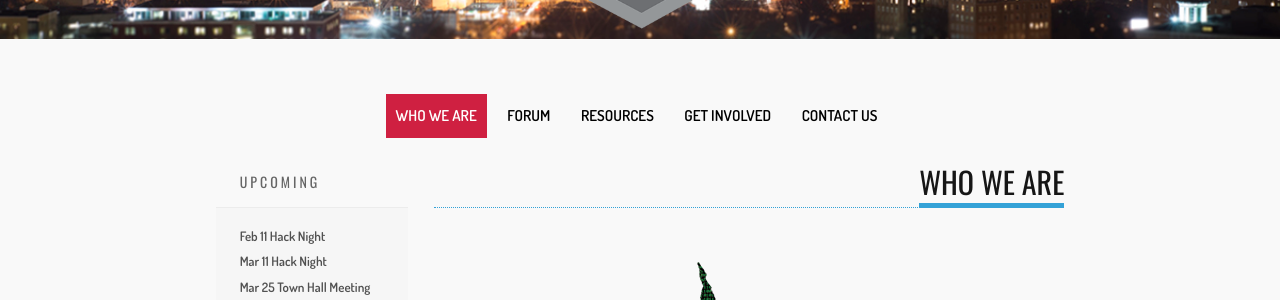
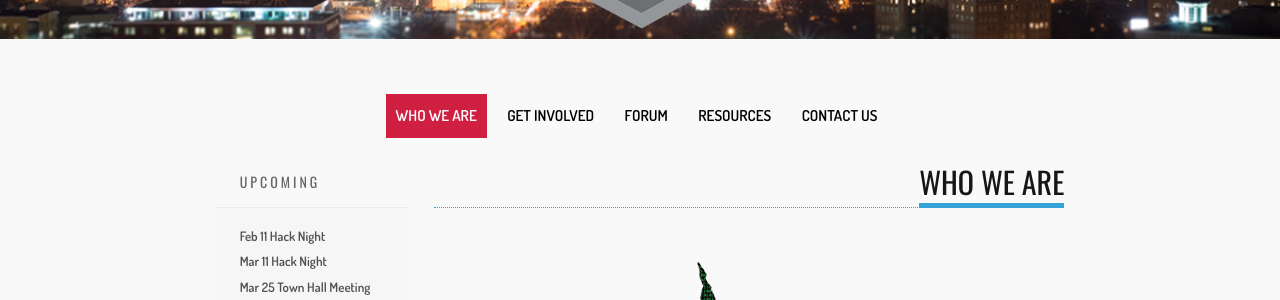
Before and after one commit to codeforbirmingham/codeforbirmingham.github.io, a Jekyll site: the page built from index.md, in a window 1280 px wide and 900 px high. Shown: the part 261-561 px from the top of the window. Built offline with Jekyll 4.4.1, drawn with Linux system fonts in a browser that asks for light colours.

Commit message:
Move "Get Involved" section further to the front.

```diff
--- a/_layouts/default.html
+++ b/_layouts/default.html
@@ -22,6 +22,11 @@
                 {% else %}
                     <li><a href="/">Who We Are</a></li>
                 {% endif %}
+                {% if page.active == "get-involved" %}
+                    <li class="active"><a href="/get-involved">Get Involved</a></li>
+                {% else %}
+                    <li><a href="/get-involved">Get Involved</a></li>
+                {% endif %}
                 {% if page.active == "forum" %}
                     <li class="active"><a href="/forum">Forum</a></li>
                 {% else %}
@@ -31,11 +36,6 @@
                     <li class="active"><a href="/resources">Resources</a></li>
                 {% else %}
                     <li><a href="/resources">Resources</a></li>
-                {% endif %}
-                {% if page.active == "get-involved" %}
-                    <li class="active"><a href="/get-involved">Get Involved</a></li>
-                {% else %}
-                    <li><a href="/get-involved">Get Involved</a></li>
                 {% endif %}
                 {% if page.active == "contact-us" %}
                     <li class="active"><a href="/contact-us">Contact Us</a></li>
```
